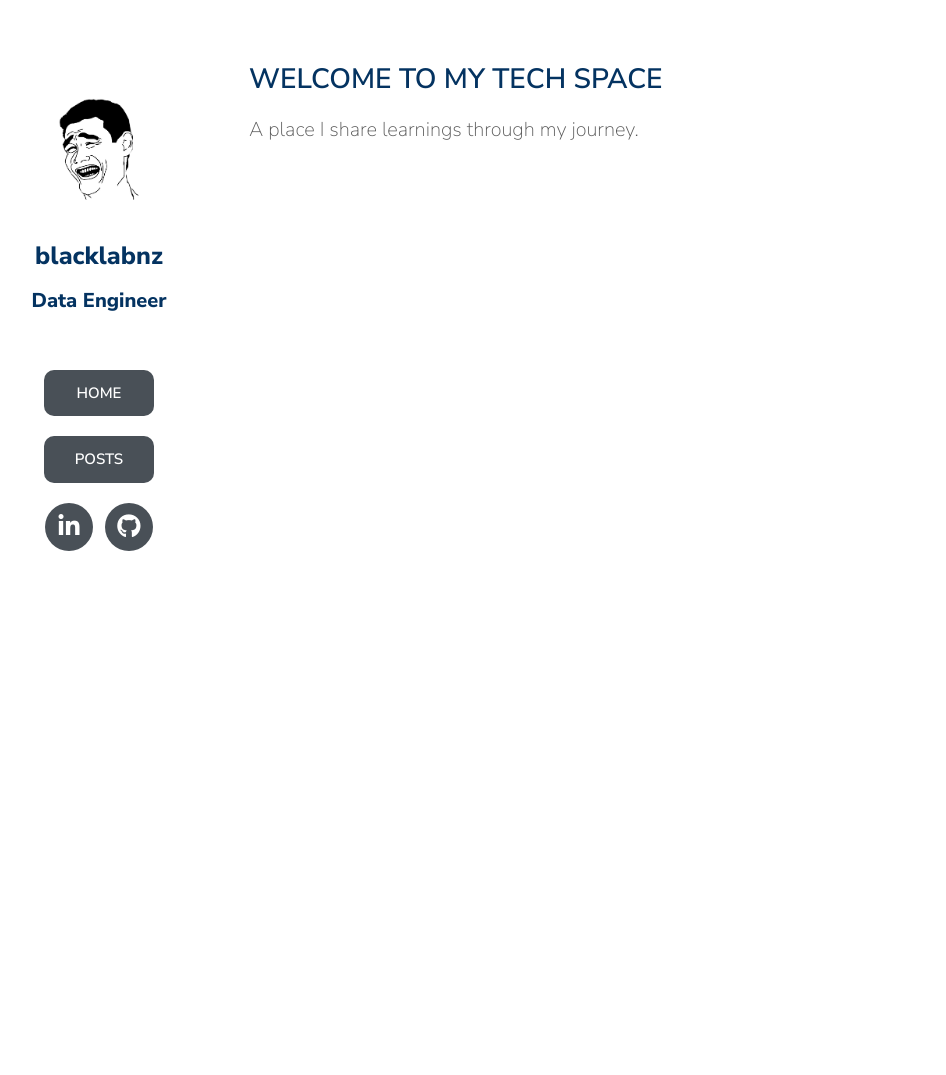
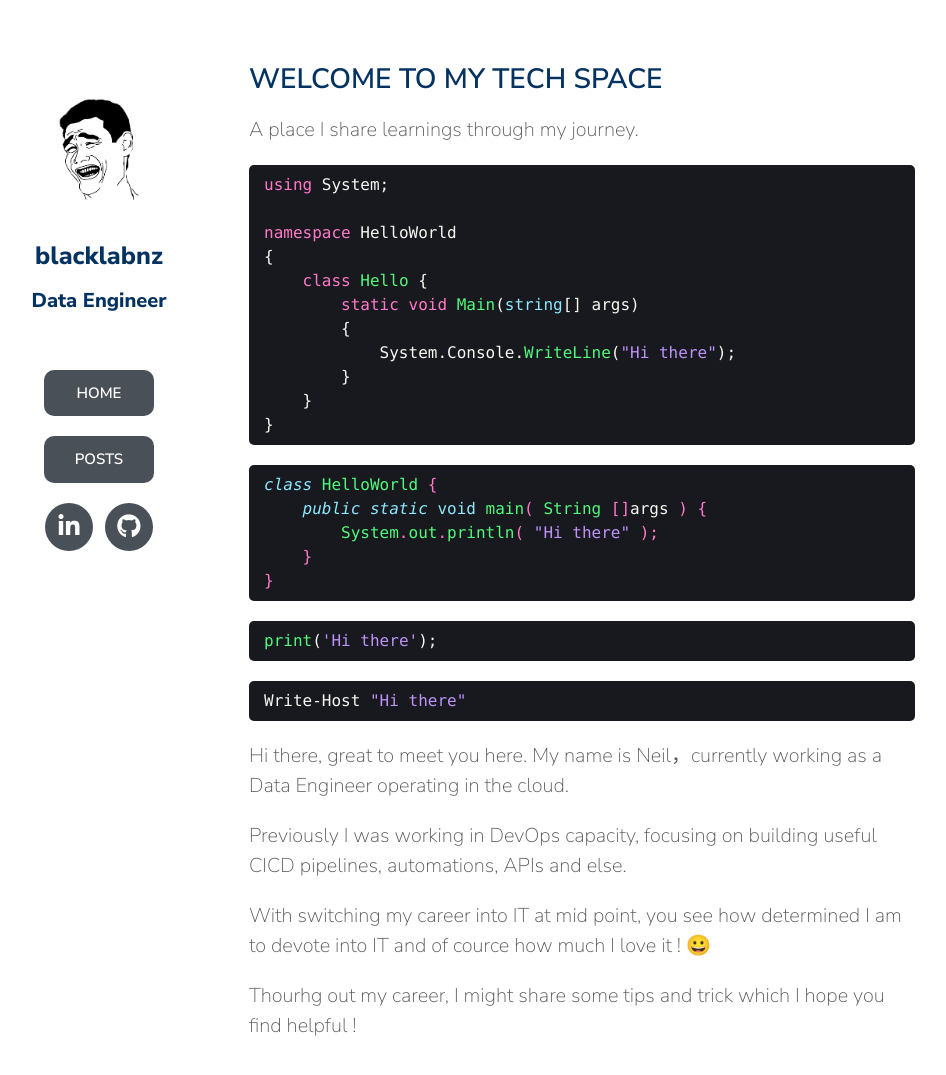
Before and after one commit to blacklabnz/blacklabnz.github.io, a Jekyll site: the page built from docs/index.md, in a window 1280 px wide and 1111 px high. Shown: the top 1075 px of the window, without its empty margins (139-1085 px from the left). Built offline with Jekyll 4.4.1, drawn with Linux system fonts in a browser that asks for light colours; nearby versions of some CDN libraries; a style sheet for code colours, icons or effects is not loaded.

Commit message:
add more content to index

```diff
--- a/docs/index.md
+++ b/docs/index.md
@@ -2,7 +2,44 @@
 layout: default
 title: Home
 ---
-
 # WELCOME TO MY TECH SPACE
 
 A place I share learnings through my journey.
+
+{% highlight csharp%}
+using System;
+
+namespace HelloWorld
+{
+    class Hello {
+        static void Main(string[] args)
+        {
+            System.Console.WriteLine("Hi there");
+        }
+    }
+}
+{% endhighlight %}
+
+{% highlight java %}
+class HelloWorld {
+    public static void main( String []args ) {
+        System.out.println( "Hi there" );
+    }
+}
+{% endhighlight %}
+
+{% highlight python %}
+print('Hi there');
+{% endhighlight %}
+
+{% highlight powershell %}
+Write-Host "Hi there"
+{% endhighlight %}
+
+Hi there, great to meet you here. My name is Neil，currently working as a Data Engineer operating in the cloud.
+
+Previously I was working in DevOps capacity, focusing on building useful CICD pipelines, automations, APIs and else.
+
+With switching my career into IT at mid point, you see how determined I am to devote into IT and of cource how much I love it ! 😀
+
+Thourhg out my career, I might share some tips and trick which I hope you find helpful !
```
Also changed, not shown: docs/_posts/2022-03-05-my-first-post copy.md (+0 -4 lines), docs/_posts/2022-03-13-websocket-prometheus.md (+1 -1 lines), docs/assets/blog_images/terra.png (deleted).
